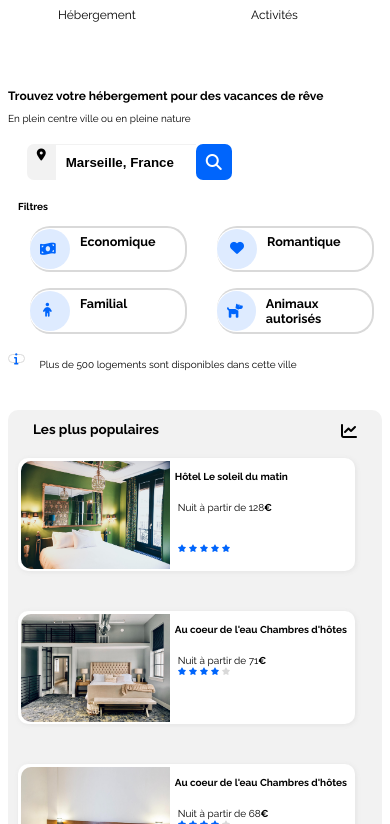
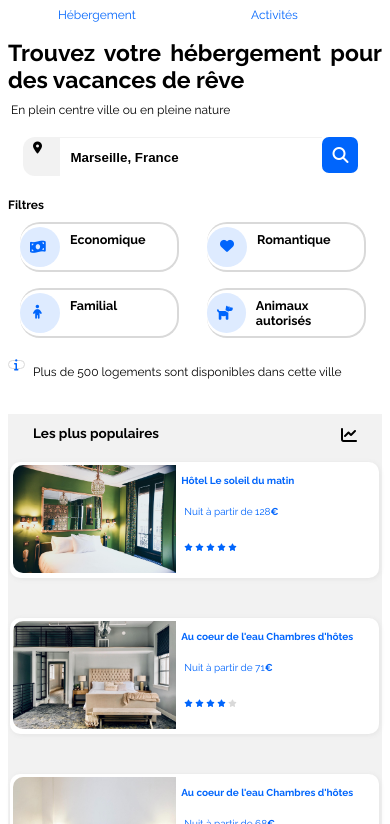
Before and after one commit to skitamo/AmauryLeMeur_2_11122020, a plain HTML site: page index.html in a window 390 px wide. Shown: the part 69-893 px from the top of the page. Drawn offline with Linux system fonts and the light colour scheme.

Commit message:
Correction responsive mobile et défaults maquette

```diff
--- a/index.html
+++ b/index.html
@@ -65,7 +65,7 @@
 				</div>
 
 				<div id="content_filtre">
-					<div id="filtres">
+					<div id="filtres_title">
 						<p>
 							Filtres
 						</p>
@@ -274,7 +274,9 @@
 								<h3>Au coeur de l'eau Chambres d'hôtes</h3>
 								<div class="text">
 									<p>
-										Nuit à partir de 71<em>€</em> <br/>
+										Nuit à partir de 71<em>€</em>
+									</p>
+									<p>
 										<i class="fas fa-star fa-xs blue"></i>
 										<i class="fas fa-star fa-xs blue"></i>
 										<i class="fas fa-star fa-xs blue"></i>
@@ -291,7 +293,9 @@
 								<h3>Au coeur de l'eau Chambres d'hôtes</h3>
 								<div class="text">
 									<p>
-										Nuit à partir de 68<em>€</em> <br/>
+										Nuit à partir de 68<em>€</em>
+									</p>
+									<p>
 										<i class="fas fa-star fa-xs blue"></i>
 										<i class="fas fa-star fa-xs blue"></i>
 										<i class="fas fa-star fa-xs blue"></i>
--- a/style.css
+++ b/style.css
@@ -1,20 +1,23 @@
 /* Eléments principaux de la page */
 
-* {
-	box-sizing: border-box;
-}
+
 
 #bloc_page
 {
 	max-width: 1400px;
-	margin: auto;
 	font-family: 'Raleway', sans-serif;
+	width: 100%;
 }
 
 p
 {
 	font-size: 12px;
 	margin-bottom: 15px;
+}
+
+a:link, a:visited {
+	text-decoration: none;
+	color: #0065fc;
 }
 
 header
@@ -124,7 +127,7 @@ nav a:hover
 	width : 60%;
 }
 
-#filtres /* Positionnement du mot filtre */
+#filtres_title /* Positionnement du mot filtre */
 {
 	margin-right: 20px;
 }
@@ -223,12 +226,6 @@ nav a:hover
 	width: 100%;
 	margin-bottom: 5px;
 	margin-left: 30px;
-}
-
-a:link, a:visited
-{
-	text-decoration: none;
-	color: black;
 }
 
 a:hover
--- a/style_mobile.css
+++ b/style_mobile.css
@@ -1,8 +1,17 @@
 @media all and (max-width: 600px) {
+
+	body {
+		overflow-x: hidden;
+	}
+
+	#bloc_page
+	{
+		max-width: 375px;
+	}
+
 	/* Header */
 	header
 	{
-		margin-bottom: 50px;
 		flex-direction: column;
 	}
 
@@ -52,28 +61,48 @@
 	}
 
 	/* Première Section */
-	p
-	{
-		font-size: 10px;
-		margin-bottom: 20px;
-	}
 
 	#titre_principal h1
 	{
-		font-size: 12px;
+		font-size: 23px;
+		text-align: justify;
+		margin: auto;
+	}
+
+	#titre_principal p
+	{
+		margin: 10px 0px 0px 3px;
 	}
 
 	#content_recherche
 	{
 		display: flex;
 		flex-direction: row;
-		width: 90%;
-		margin: auto;
+		width: 100%;
+		margin-top: 20px;
+	}
+
+	#icone_position_map
+	{
+		border-top-left-radius: 12px;
+		border-bottom-left-radius: 12px;
+		width: 10%;
+		margin-left: 15px;
+	}
+
+	#fa-map-marker-alt
+	{
+		padding: 11px 0px 0px 13px;
 	}
 
 	#formulaire
 	{
 		display: flex;
+	}
+
+	#ville
+	{
+		width: 250px;
 	}
 
 	#envoyer
@@ -96,12 +125,10 @@
 		padding : 10px 0px 0px 10px;
 	}
 
-	#filtres
+	#filtres_title
 	{
-		width: 100%;
-		margin-right: 20px;
 		position:absolute;
-		top : 260px;
+		top : 255px;
 	}
 
 	#content_filtre /* Repositionnement des filtres */
@@ -110,7 +137,6 @@
 		flex-direction: column;
 		flex-wrap: wrap;
 		max-height: 168px;
-		margin-left: 10px;
 		margin-top: 40px;
 	}
 
@@ -170,11 +196,13 @@
 		padding: 3px 5px 3px 5px;
 		border-radius: 25px 25px 25px 25px;
 		border: 1px solid #d9d9d9;
+		position: absolute;
+		top: 429px;
 	}
 
 	#disponibilite
 	{
-		margin-left: 15px;
+		margin-left: 25px;
 	}
 
 	/* Section Hébergement et Populaire*/
@@ -190,7 +218,7 @@
 	{
 		width: 100%;
 		background-color: #f2f2f2;
-		border-radius: 10px;
+		border-radius: 0;
 		display: flex;
 		flex-direction: column;
 		margin-bottom: 20px;
@@ -217,13 +245,13 @@
 
 	.hebergement2
 	{
-		width: 90%;
+		width: 97%;
 		height: 113px;
 		background-color: #ffffff;
 		border-radius: 10px;
 		border-width: 5px;
 		border-color: #ffffff;
-		margin: 0px 10px 40px 10px;
+		margin: 0px 0px 40px 2px;
 		padding: 3px 3px 0px 3px;
 		box-shadow: 1px 1px 5px #e3e3e3;
 	}
@@ -268,13 +296,13 @@
 
 	.hebergement1
 	{
-		width: 90%;
+		width: 100%;
 		height: 165px;
 		background-color: #ffffff;
 		border-radius: 10px;
 		border-width: 5px;
 		border-color: #ffffff;
-		margin: 0px 20px 20px 20px;
+		margin: 0px 0px 20px 1px;
 		box-shadow: 1px 1px 5px #efefef;
 	}
 
@@ -315,7 +343,7 @@
 		margin-top: 20px;
 		display: flex;
 		flex-direction: column;
-		margin-left: 15px;
+		width: 100%;
 	}
 
 	.grande
@@ -367,7 +395,7 @@
 
 	.colonne
 	{
-		width: 90%;
+		width: 100%;
 		height: 422px;
 		margin-bottom: 20px;
 		margin-top: 20px;
@@ -376,7 +404,7 @@
 	/* Footer */
 	#footer
 	{
-		width: 100%;
+		width: 97%;
 		background-color: #f2f2f2;
 		margin-top: 20px;
 		padding-left: 10px;
```
